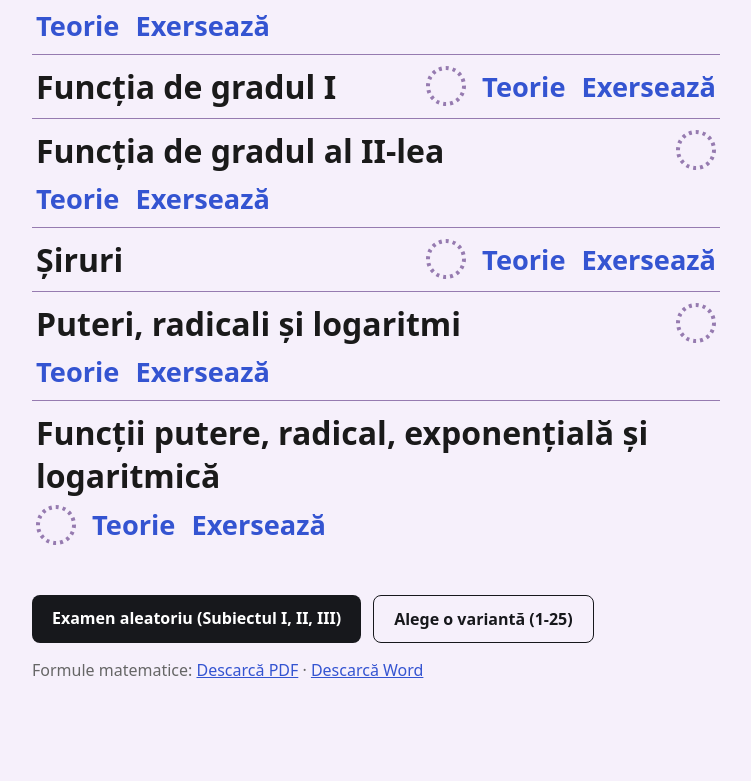
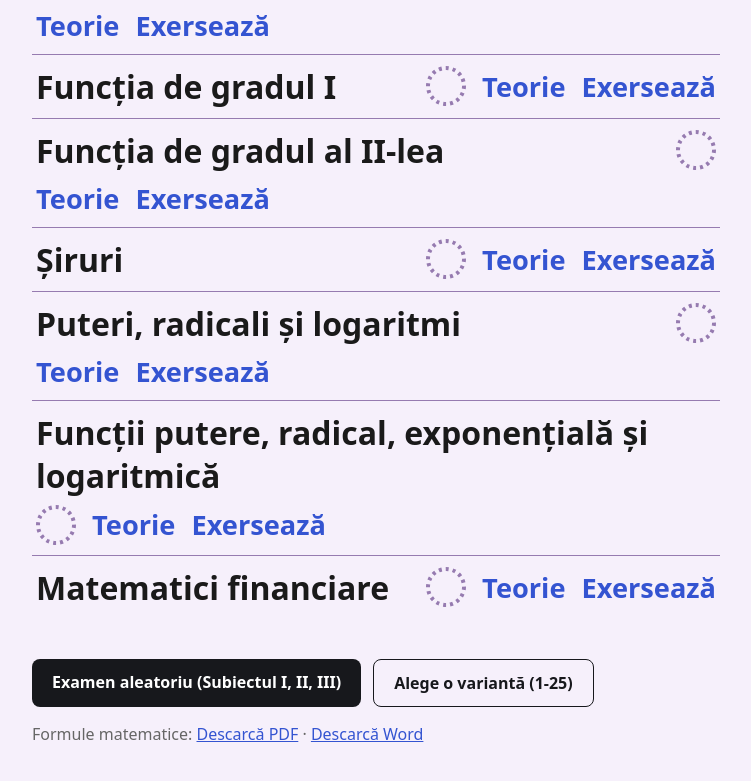
Before and after one commit to iargintaru-del/bacmate, a React (Vite) app: page / in a window 1280 px wide. Shown: the part 1300-2081 px from the top of the page, without its empty margins (264-1015 px from the left). Built offline with nearby package versions, Linux system fonts and the light colour scheme.

Commit message:
Add Matematici financiare chapter (theory + exercises)

```diff
--- a/src/data/index.ts
+++ b/src/data/index.ts
@@ -11,6 +11,7 @@ import { functiaGradul2Exercises } from "./questions/functiaGradul2";
 import { siruriExercises } from "./questions/siruri";
 import { puteriRadicaliLogaritmiExercises } from "./questions/puteriRadicaliLogaritmi";
 import { functiiExponentialeLogaritmiceExercises } from "./questions/functiiExponentialeLogaritmice";
+import { matematiciFinanciareExercises } from "./questions/matematiciFinanciare";
 import { combinatoricaExercises } from "./questions/combinatorica";
 import { combinatoricaSetExercises } from "./questions/combinatoricaSets";
 import { matriceExercises } from "./questions/matrice";
@@ -47,6 +48,7 @@ export const TOPICS: Topic[] = [
   "siruri",
   "puteri-radicali-logaritmi",
   "functii-exponentiale-logaritmice",
+  "matematici-financiare",
 ];
 
 export const TOPIC_LABELS: Record<Topic, string> = {
@@ -66,6 +68,7 @@ export const TOPIC_LABELS: Record<Topic, string> = {
   siruri: "Șiruri",
   "puteri-radicali-logaritmi": "Puteri, radicali și logaritmi",
   "functii-exponentiale-logaritmice": "Funcții putere, radical, exponențială și logaritmică",
+  "matematici-financiare": "Matematici financiare",
 };
 
 export const ALL_EXERCISES: Exercise[] = [
@@ -95,6 +98,7 @@ export const ALL_EXERCISES: Exercise[] = [
   ...siruriExercises,
   ...puteriRadicaliLogaritmiExercises,
   ...functiiExponentialeLogaritmiceExercises,
+  ...matematiciFinanciareExercises,
 ];
 
 export const ALL_PROBLEMS: Problem[] = [
--- /dev/null
+++ b/src/data/questions/matematiciFinanciare.ts
@@ -0,0 +1,96 @@
+import type { Exercise } from "../../types";
+
+export const matematiciFinanciareExercises: Exercise[] = [
+  {
+    id: "mf-1",
+    topic: "matematici-financiare",
+    type: "input",
+    points: 6,
+    prompt: "Un produs costă $150$ lei și prețul se majorează cu $20\\%$. Determinați noul preț (în lei).",
+    correctAnswer: "180",
+    explanation: [
+      "Aplicăm formula: $V=V_0\\left(1+\\dfrac{p}{100}\\right)$.",
+      "Înlocuim: $V=150\\cdot1{,}2$.",
+      "Calculăm: $V=180$ lei.",
+    ],
+  },
+  {
+    id: "mf-2",
+    topic: "matematici-financiare",
+    type: "mcq",
+    points: 6,
+    prompt: "Dacă un preț de $400$ lei se reduce cu $25\\%$, noul preț este:",
+    options: ["$300$ lei", "$100$ lei", "$350$ lei", "$320$ lei"],
+    correctAnswer: "$300$ lei",
+    explanation: [
+      "Aplicăm formula scăderii cu procent: $V=V_0\\left(1-\\dfrac{p}{100}\\right)$.",
+      "Înlocuim: $V=400\\cdot0{,}75=300$ lei.",
+    ],
+  },
+  {
+    id: "mf-3",
+    topic: "matematici-financiare",
+    type: "input",
+    points: 6,
+    prompt: "Calculați dobânda simplă pentru un capital de $2000$ lei, cu rata anuală $5\\%$, pe o perioadă de $4$ ani (în lei).",
+    correctAnswer: "400",
+    explanation: [
+      "Aplicăm formula: $D=\\dfrac{C\\cdot p\\cdot n}{100}$.",
+      "Înlocuim: $D=\\dfrac{2000\\cdot5\\cdot4}{100}$.",
+      "Calculăm: $D=\\dfrac{40000}{100}=400$ lei.",
+    ],
+  },
+  {
+    id: "mf-4",
+    topic: "matematici-financiare",
+    type: "mcq",
+    points: 6,
+    prompt: "Un capital de $1000$ lei este depus cu dobândă compusă de $10\\%$ pe an, timp de $2$ ani. Suma finală este:",
+    options: ["$1210$ lei", "$1200$ lei", "$1100$ lei", "$1000$ lei"],
+    correctAnswer: "$1210$ lei",
+    explanation: [
+      "Aplicăm formula dobânzii compuse: $S=C\\left(1+\\dfrac{p}{100}\\right)^n$.",
+      "Înlocuim: $S=1000\\cdot1{,}1^2=1000\\cdot1{,}21$.",
+      "Calculăm: $S=1210$ lei.",
+    ],
+  },
+  {
+    id: "mf-5",
+    topic: "matematici-financiare",
+    type: "input",
+    points: 6,
+    prompt: "Un produs are prețul net $200$ lei, iar cota de TVA este $19\\%$. Determinați prețul cu TVA (în lei).",
+    correctAnswer: "238",
+    explanation: [
+      "Aplicăm formula: $P_{TVA}=P_{net}\\left(1+\\dfrac{p}{100}\\right)$.",
+      "Înlocuim: $P_{TVA}=200\\cdot1{,}19$.",
+      "Calculăm: $P_{TVA}=238$ lei.",
+    ],
+  },
+  {
+    id: "mf-6",
+    topic: "matematici-financiare",
+    type: "mcq",
+    points: 6,
+    prompt: "Suma finală obținută printr-o dobândă simplă de $200$ lei aplicată unui capital de $1000$ lei este:",
+    options: ["$1200$ lei", "$1000$ lei", "$200$ lei", "$800$ lei"],
+    correctAnswer: "$1200$ lei",
+    explanation: [
+      "Suma finală este capitalul plus dobânda: $S=C+D$.",
+      "Înlocuim: $S=1000+200=1200$ lei.",
+    ],
+  },
+  {
+    id: "mf-7",
+    topic: "matematici-financiare",
+    type: "input",
+    points: 6,
+    prompt: "Determinați câte procente reprezintă $50$ din $200$.",
+    correctAnswer: "25",
+    explanation: [
+      "Calculăm raportul $\\dfrac{50}{200}$ și îl exprimăm în procente.",
+      "$\\dfrac{50}{200}=0{,}25=25\\%$.",
+      "Rezultă $25\\%$.",
+    ],
+  },
+];
--- a/src/data/theory/index.ts
+++ b/src/data/theory/index.ts
@@ -15,6 +15,7 @@ import { functiaGradul2Theory } from "./functiaGradul2";
 import { siruriTheory } from "./siruri";
 import { puteriRadicaliLogaritmiTheory } from "./puteriRadicaliLogaritmi";
 import { functiiExponentialeLogaritmiceTheory } from "./functiiExponentialeLogaritmice";
+import { matematiciFinanciareTheory } from "./matematiciFinanciare";
 
 export const THEORY: Record<Topic, TheorySection> = {
   "numere-complexe": numereComplexeTheory,
@@ -33,6 +34,7 @@ export const THEORY: Record<Topic, TheorySection> = {
   siruri: siruriTheory,
   "puteri-radicali-logaritmi": puteriRadicaliLogaritmiTheory,
   "functii-exponentiale-logaritmice": functiiExponentialeLogaritmiceTheory,
+  "matematici-financiare": matematiciFinanciareTheory,
 };
 
 export function theoryForTopic(topic: Topic): TheorySection | undefined {
--- /dev/null
+++ b/src/data/theory/matematiciFinanciare.ts
@@ -0,0 +1,70 @@
+import type { TheorySection } from "../../types";
+
+export const matematiciFinanciareTheory: TheorySection = {
+  topic: "matematici-financiare",
+  title: "Matematici financiare",
+  concepts: [
+    {
+      heading: "Procente",
+      body: [
+        "Un procent de $p\\%$ dintr-o cantitate $V$ reprezintă $\\dfrac{p}{100}\\cdot V$.",
+        "Dacă o cantitate $V_0$ crește cu $p\\%$, noua valoare este $V=V_0\\left(1+\\dfrac{p}{100}\\right)$; dacă scade cu $p\\%$, noua valoare este $V=V_0\\left(1-\\dfrac{p}{100}\\right)$.",
+      ],
+    },
+    {
+      heading: "Dobânda simplă",
+      body: [
+        "Dobânda simplă pentru un capital $C$, depus cu o rată anuală a dobânzii $p\\%$, pe o perioadă de $n$ ani, este $D=\\dfrac{C\\cdot p\\cdot n}{100}$.",
+        "Suma finală (capital plus dobândă) este $S=C+D=C\\left(1+\\dfrac{pn}{100}\\right)$.",
+      ],
+    },
+    {
+      heading: "Dobânda compusă",
+      body: [
+        "La dobânda compusă, dobânda obținută se adaugă la capital, iar dobânda din perioada următoare se calculează la noul capital.",
+        "Suma finală după $n$ ani, cu rata anuală $p\\%$, este $S=C\\left(1+\\dfrac{p}{100}\\right)^n$.",
+      ],
+    },
+    {
+      heading: "TVA",
+      body: [
+        "TVA (taxa pe valoarea adăugată) este un procent aplicat prețului fără TVA (prețul net); prețul cu TVA este $P_{TVA}=P_{net}\\left(1+\\dfrac{p}{100}\\right)$, unde $p$ este cota de TVA.",
+        "Pentru a determina prețul net dintr-un preț care include TVA, se calculează $P_{net}=\\dfrac{P_{TVA}}{1+\\frac{p}{100}}$.",
+      ],
+    },
+  ],
+  examples: [
+    {
+      statement: "Un produs costă $200$ lei și prețul se majorează cu $15\\%$. Determinați noul preț.",
+      steps: [
+        "Aplicăm formula creșterii cu procent: $V=V_0\\left(1+\\dfrac{p}{100}\\right)$.",
+        "Înlocuim: $V=200\\left(1+\\dfrac{15}{100}\\right)=200\\cdot1{,}15$.",
+        "Calculăm: $V=230$ lei.",
+      ],
+    },
+    {
+      statement: "Un capital de $1000$ lei este depus cu dobândă simplă de $6\\%$ pe an, timp de $3$ ani. Calculați dobânda obținută.",
+      steps: [
+        "Aplicăm formula dobânzii simple: $D=\\dfrac{C\\cdot p\\cdot n}{100}$.",
+        "Înlocuim: $D=\\dfrac{1000\\cdot6\\cdot3}{100}$.",
+        "Calculăm: $D=\\dfrac{18000}{100}=180$ lei.",
+      ],
+    },
+    {
+      statement: "Un capital de $500$ lei este depus cu dobândă compusă de $10\\%$ pe an, timp de $2$ ani. Calculați suma finală.",
+      steps: [
+        "Aplicăm formula dobânzii compuse: $S=C\\left(1+\\dfrac{p}{100}\\right)^n$.",
+        "Înlocuim: $S=500\\left(1+\\dfrac{10}{100}\\right)^2=500\\cdot1{,}1^2$.",
+        "Calculăm: $S=500\\cdot1{,}21=605$ lei.",
+      ],
+    },
+    {
+      statement: "Un produs are prețul net (fără TVA) de $100$ lei, iar cota de TVA este $19\\%$. Determinați prețul cu TVA.",
+      steps: [
+        "Aplicăm formula: $P_{TVA}=P_{net}\\left(1+\\dfrac{p}{100}\\right)$.",
+        "Înlocuim: $P_{TVA}=100\\left(1+\\dfrac{19}{100}\\right)=100\\cdot1{,}19$.",
+        "Calculăm: $P_{TVA}=119$ lei.",
+      ],
+    },
+  ],
+};
--- a/src/types.ts
+++ b/src/types.ts
@@ -18,7 +18,8 @@ export type Topic =
   | "functia-gradul-2"
   | "siruri"
   | "puteri-radicali-logaritmi"
-  | "functii-exponentiale-logaritmice";
+  | "functii-exponentiale-logaritmice"
+  | "matematici-financiare";
 
 export type AnswerType = "mcq" | "input";
 
```
Also changed, not shown: src/data/formulaSheet.ts (+17 -0 lines).
